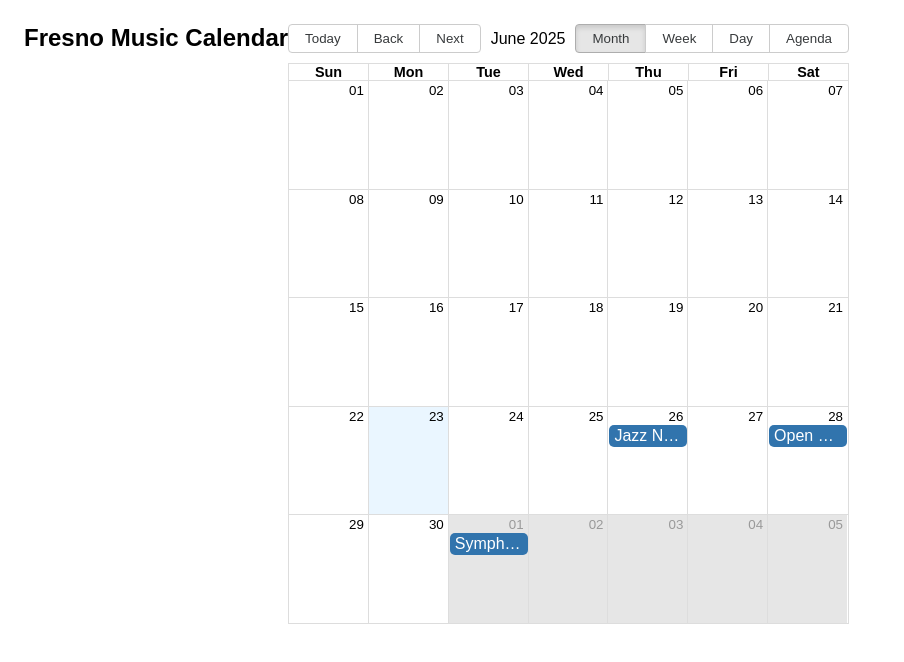
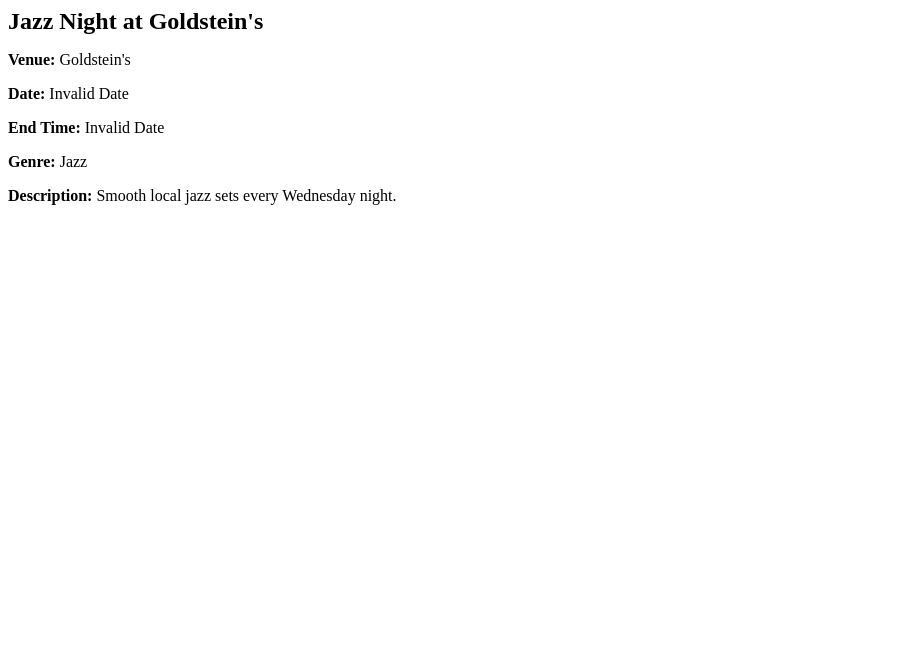
Before and after one commit to mrayover/Fresno-music-calendar1, a React (Vite) app: page /event/1 in a window 1280 px wide. Shown: the top 662 px of the page, without its empty margins (0-904 px from the left). Built offline with nearby package versions, Linux system fonts and the light colour scheme.

Commit message:
Event Detail Created and main updated

```diff
--- /dev/null
+++ b/src/EventDetail.jsx
@@ -0,0 +1,24 @@
+import React from "react";
+import { useParams } from "react-router-dom";
+import eventsData from "./eventsData.jsx";
+import "./style.css";
+
+export default function EventDetail() {
+  const { id } = useParams();
+  const event = eventsData.find(e => e.id === id);
+
+  if (!event) {
+    return <div>Event not found.</div>;
+  }
+
+  return (
+    <div className="event-detail">
+      <h1>{event.name}</h1>
+      <p><strong>Venue:</strong> {event.venue}</p>
+      <p><strong>Date:</strong> {new Date(event.start).toLocaleString()}</p>
+      <p><strong>End Time:</strong> {new Date(event.end).toLocaleString()}</p>
+      <p><strong>Genre:</strong> {event.genre}</p>
+      <p><strong>Description:</strong> {event.description}</p>
+    </div>
+  );
+}
--- a/src/main.jsx
+++ b/src/main.jsx
@@ -1,6 +1,17 @@
 import React from 'react';
 import ReactDOM from 'react-dom/client';
+import { BrowserRouter, Routes, Route } from 'react-router-dom';
 import App from './App';
+import EventDetail from './EventDetail';
 import './style.css';
 
-ReactDOM.createRoot(document.getElementById('root')).render(<App />);
+ReactDOM.createRoot(document.getElementById('root')).render(
+  <React.StrictMode>
+    <BrowserRouter>
+      <Routes>
+        <Route path="/" element={<App />} />
+        <Route path="/event/:id" element={<EventDetail />} />
+      </Routes>
+    </BrowserRouter>
+  </React.StrictMode>
+);
```
